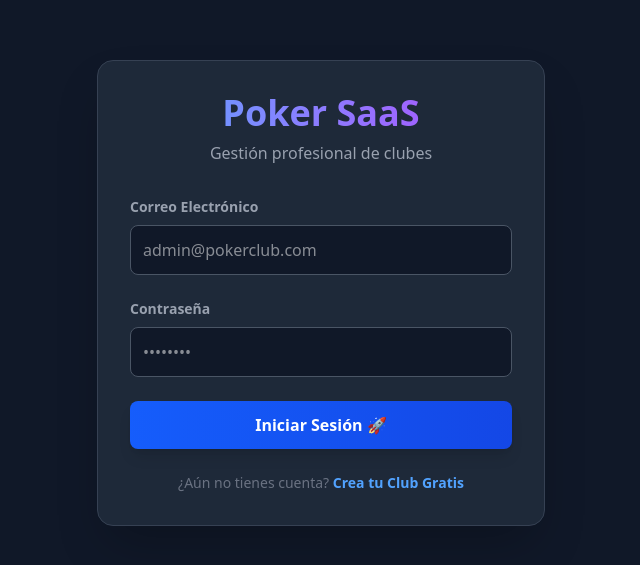
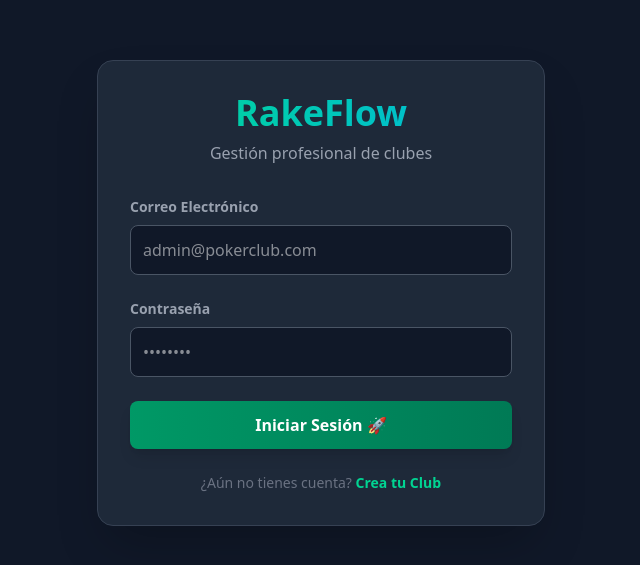
Before and after one commit to JuanD-Silva/RakeFlow, a React (Vite) app in the folder poker-frontend/: page /login in a window 1280 px wide. Shown: the part 107-672 px from the top of the page, without its empty margins (319-959 px from the left). Built offline with nearby package versions, Linux system fonts and the light colour scheme; no server answers.

Commit message:
Fix: Usar authService en Login para corregir error 422

```diff
--- a/poker-frontend/src/pages/Login.jsx
+++ b/poker-frontend/src/pages/Login.jsx
@@ -1,7 +1,8 @@
 // src/pages/Login.jsx
 import { useState } from 'react';
 import { useNavigate, Link } from 'react-router-dom';
-import api from '../api/axios';
+// 👇 1. CAMBIO IMPORTANTE: Importamos el servicio, no 'api' directo
+import { authService } from '../api/services';
 
 export default function Login() {
   const [email, setEmail] = useState('');
@@ -16,26 +17,23 @@ export default function Login() {
     setError('');
 
     try {
-      // 1. Enviar credenciales (Ojo: OAuth2 pide FormData, pero aquí lo enviamos como JSON si tu backend lo acepta,
-      // o como x-www-form-urlencoded. Tu backend usa OAuth2PasswordRequestForm, así que espera form-data).
+      // 👇 2. USAMOS EL SERVICIO
+      // Ya no necesitas crear FormData aquí manualmente.
+      // authService.login se encarga de convertirlo a URLSearchParams (el formato correcto).
+      const data = await authService.login(email, password);
 
-      const formData = new FormData();
-      formData.append('username', email); // Backend espera 'username' aunque sea email
-      formData.append('password', password);
+      // 3. Guardar Token (El servicio devuelve response.data, así que accedemos directo)
+      localStorage.setItem('token', data.access_token);
 
-      const response = await api.post('/auth/login', formData);
-
-      // 2. Guardar Token
-      const { access_token } = response.data;
-      localStorage.setItem('token', access_token);
-
-      // 3. Entrar al Dashboard
+      // 4. Entrar al Dashboard
       navigate('/dashboard');
-      window.location.reload(); // Recarga para asegurar que carguen los datos del club
+      // El reload está bien para limpiar estados anteriores en este MVP
+      window.location.reload();
 
     } catch (err) {
       console.error(err);
-      setError('Credenciales inválidas. Verifica tu email y contraseña.');
+      // Mensaje de error más amigable
+      setError('Credenciales incorrectas o error en el servidor.');
     } finally {
       setLoading(false);
     }
@@ -47,8 +45,8 @@ export default function Login() {
 
         {/* LOGO / TITULO */}
         <div className="text-center mb-8">
-          <h1 className="text-4xl font-bold text-transparent bg-clip-text bg-gradient-to-r from-blue-400 to-purple-500">
-            Poker SaaS
+          <h1 className="text-4xl font-bold text-transparent bg-clip-text bg-gradient-to-r from-emerald-400 to-cyan-500">
+            RakeFlow
           </h1>
           <p className="text-gray-400 mt-2">Gestión profesional de clubes</p>
         </div>
@@ -66,7 +64,7 @@ export default function Login() {
               type="email"
               value={email}
               onChange={(e) => setEmail(e.target.value)}
-              className="w-full bg-gray-900 text-white border border-gray-600 rounded-lg p-3 focus:outline-none focus:border-blue-500"
+              className="w-full bg-gray-900 text-white border border-gray-600 rounded-lg p-3 focus:outline-none focus:border-emerald-500 transition-colors"
               placeholder="admin@pokerclub.com"
               required
             />
@@ -78,7 +76,7 @@ export default function Login() {
               type="password"
               value={password}
               onChange={(e) => setPassword(e.target.value)}
-              className="w-full bg-gray-900 text-white border border-gray-600 rounded-lg p-3 focus:outline-none focus:border-blue-500"
+              className="w-full bg-gray-900 text-white border border-gray-600 rounded-lg p-3 focus:outline-none focus:border-emerald-500 transition-colors"
               placeholder="••••••••"
               required
             />
@@ -87,7 +85,7 @@ export default function Login() {
           <button
             type="submit"
             disabled={loading}
-            className="w-full bg-gradient-to-r from-blue-600 to-blue-700 hover:from-blue-500 hover:to-blue-600 text-white font-bold py-3 rounded-lg shadow-lg transform transition-all active:scale-95 disabled:opacity-50"
+            className="w-full bg-gradient-to-r from-emerald-600 to-emerald-700 hover:from-emerald-500 hover:to-emerald-600 text-white font-bold py-3 rounded-lg shadow-lg transform transition-all active:scale-95 disabled:opacity-50 disabled:cursor-not-allowed"
           >
             {loading ? 'Validando...' : 'Iniciar Sesión 🚀'}
           </button>
@@ -95,8 +93,8 @@ export default function Login() {
 
         <div className="mt-6 text-center text-sm text-gray-500">
           ¿Aún no tienes cuenta?{' '}
-          <Link to="/register" className="text-blue-400 hover:text-blue-300 font-bold transition-colors">
-            Crea tu Club Gratis
+          <Link to="/register" className="text-emerald-400 hover:text-emerald-300 font-bold transition-colors">
+            Crea tu Club
           </Link>
         </div>
       </div>
```
